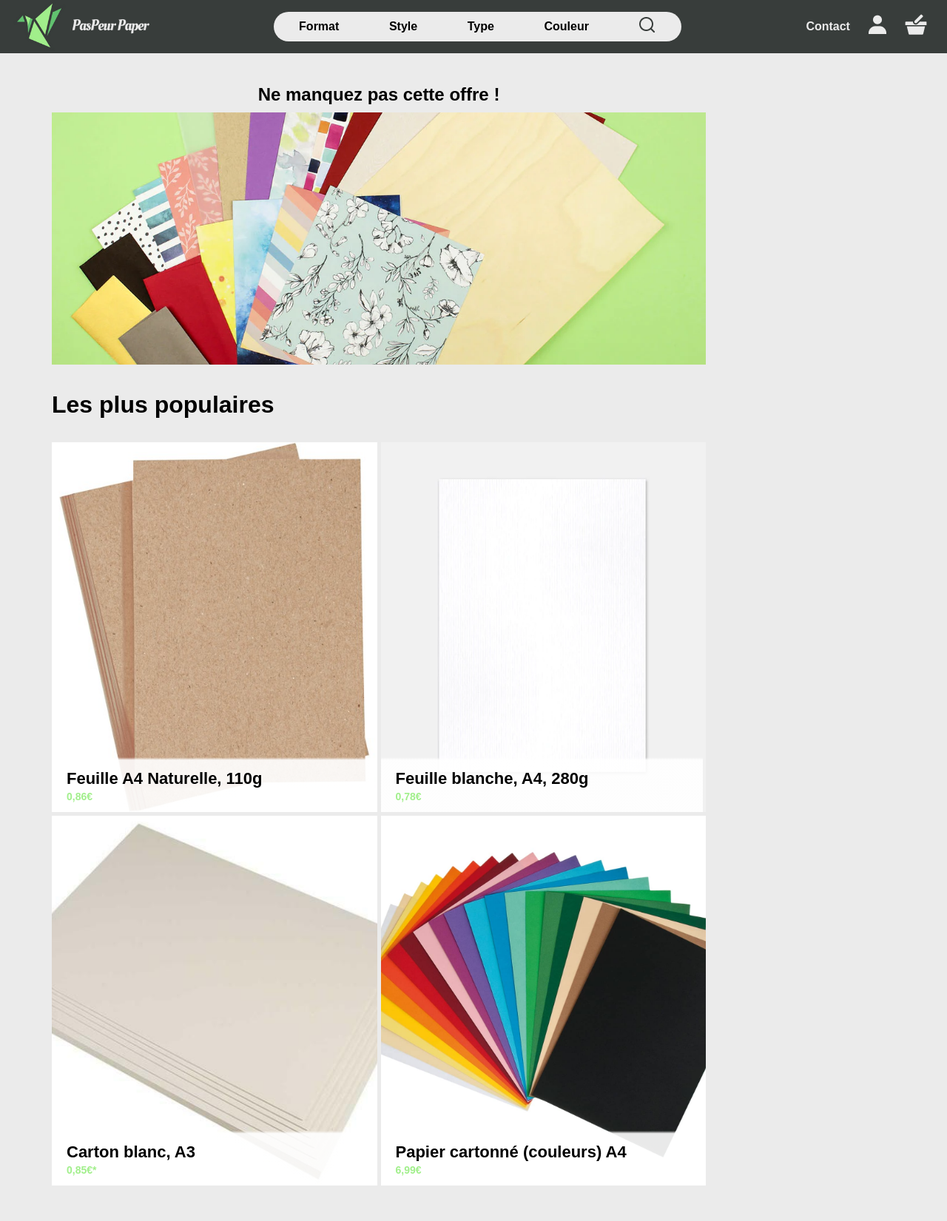
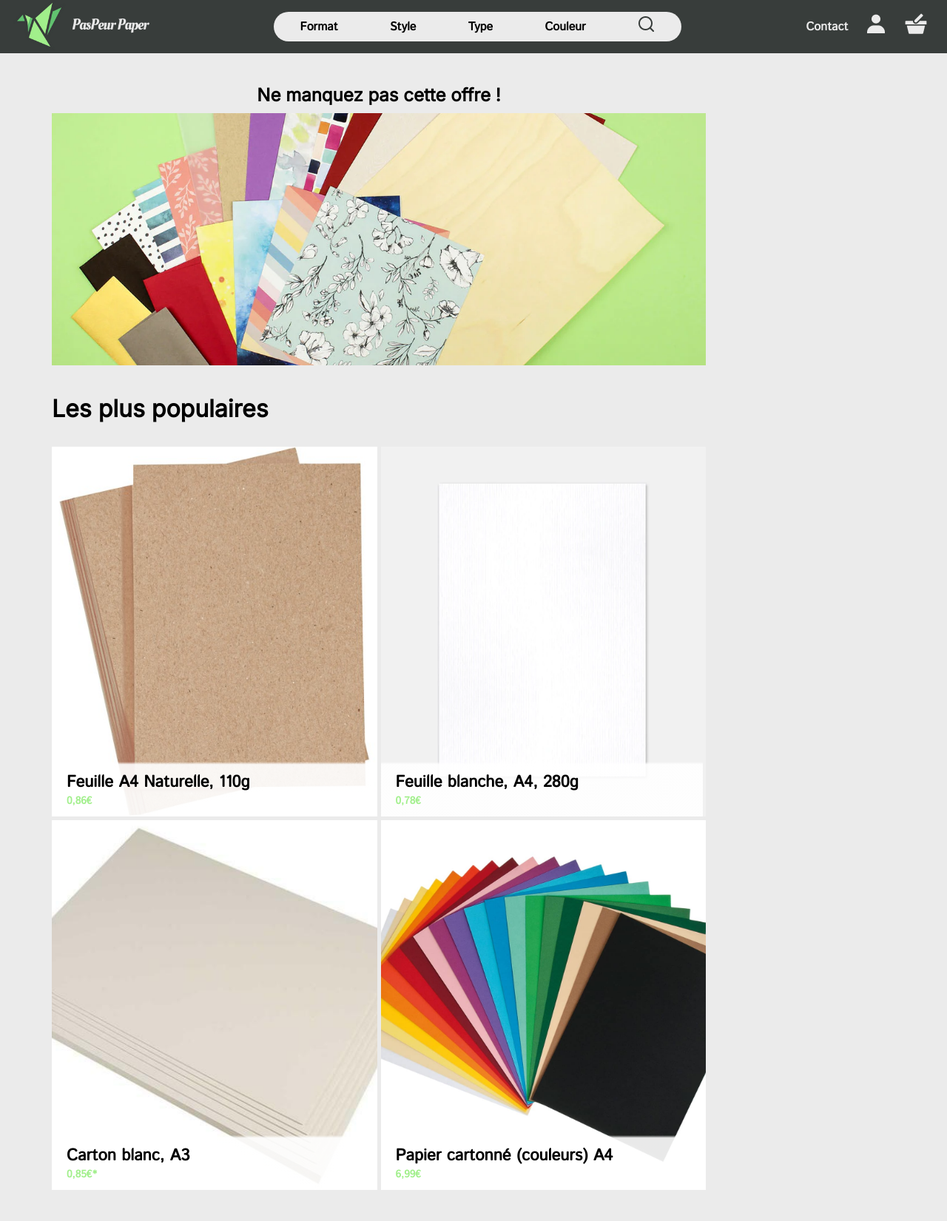
Before and after one commit to strawhattom/PasPeur-Paper, a Flask app: page / in a window 1280 px wide. Shown: the whole page at 74% size. Before the commit the page ends 1603 px from the top, so only its background shows below. Run offline with Flask 2, Linux system fonts and the light colour scheme; some libraries are stand-ins or nearby versions.

Commit message:
adding fonts to css

```diff
--- a/static/style.css
+++ b/static/style.css
@@ -1,10 +1,14 @@
+/* Palette */
 @import url('palette.css');
+/* Fonts */
+@import url('https://fonts.googleapis.com/css?family=Istok%20Web&display=swap');    /* Istok Web */
+@import url('https://fonts.googleapis.com/css?family=Inter&display=swap');          /* Inter */
 
 body {
     margin: 0;
     width:80%;
     background: var(--light-bg);
-    font-family: sans-serif;
+    font-family: 'Inter', sans-serif;
     font-weight: 700;
 }
 
@@ -44,6 +48,7 @@ header > * {
 
 a {
     text-decoration: none;
+    font-family: 'Istok Web';
     color: var(--black);
 }
 
```
